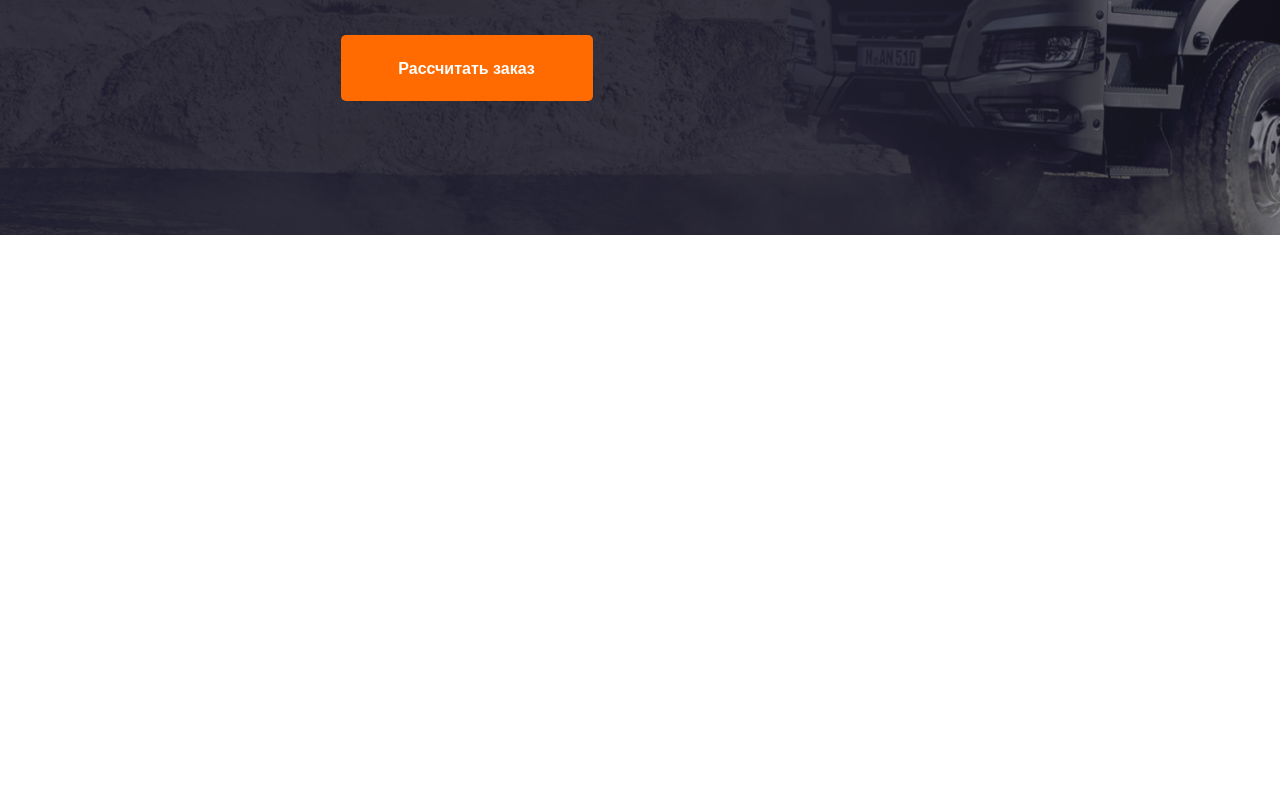
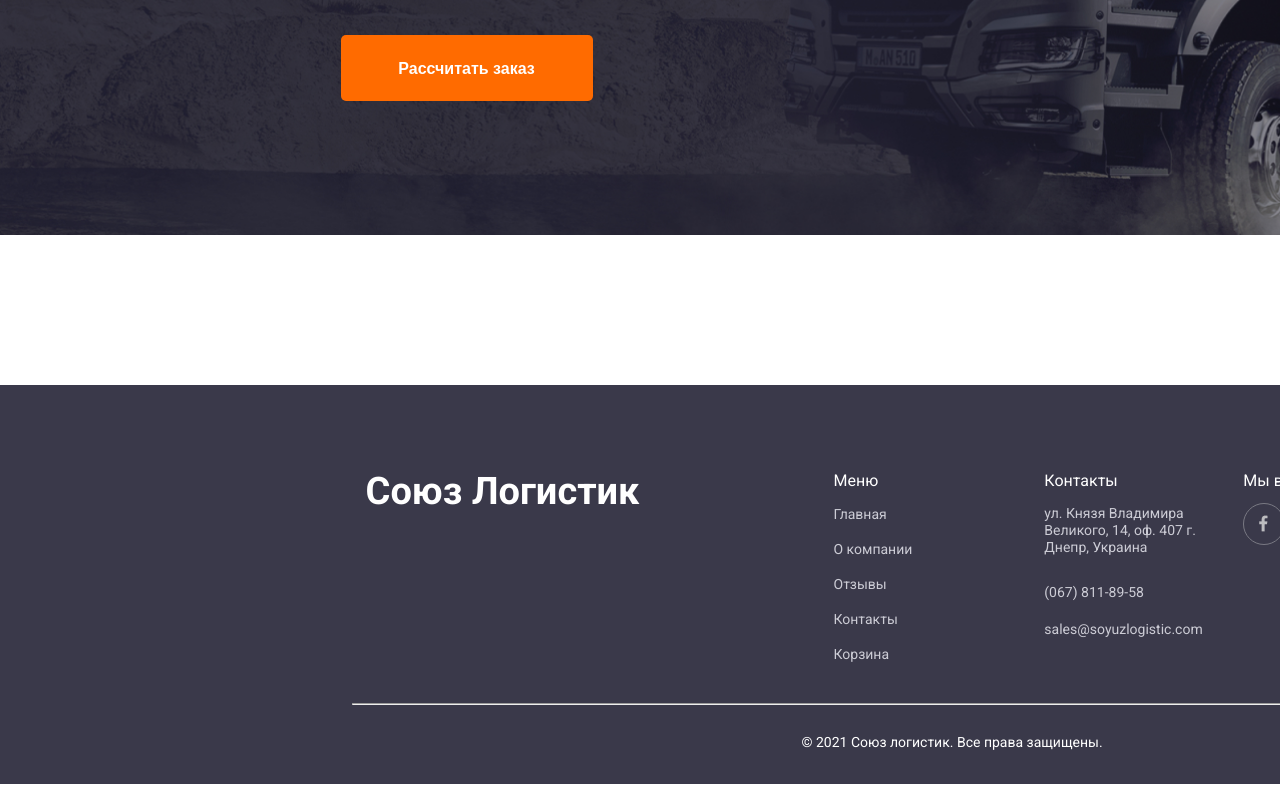
Before and after one commit to ingashevv/Union, a plain HTML site: page index.html in a window 1280 px wide. Shown: the part 3450-4242 px from the top of the page. Before the commit the page ends 3693 px from the top, so only its background shows below. Drawn offline with nearby package versions, Linux system fonts and the light colour scheme; files that its build step writes are made by us from their sources.

Commit message:
added footer

```diff
--- a/css/style.css
+++ b/css/style.css
@@ -378,6 +378,7 @@ body {
     height: 661px;
     width: 1925px;
     margin-left: -30px;
+    margin-bottom: 150px;
 }
 
 .transport__inner {
@@ -458,3 +459,138 @@ body {
     width: 137px;
     height: 42px;
 }
+
+.footer {
+    background-color: #3A394A;
+    width: 1903px;
+    margin-left: -8px;
+}
+
+.footer__content {
+    display: flex;
+}
+
+.footer__logo {
+    padding-top: 88px;
+    width: 302px;
+    height: 36px;
+    font-weight: 700;
+    font-size: 38px;
+    line-height: 36px;
+    text-align: center;
+    color: #FFFFFF;
+}
+
+.footer__menu-title {
+    width: 48px;
+    height: 15px;
+    font-weight: 400;
+    font-size: 16px;
+    line-height: 15px;
+    color: #FFFFFF;
+    margin-left: 180px;
+    margin-top: 88px;
+}
+
+.footer__menu-list li {
+    list-style: none;
+    height: 35px;
+}
+
+.footer__menu-list li a {
+    text-decoration: none;
+    width: 113px;
+    font-weight: 400;
+    font-size: 14px;
+    color: #CCCCD5;
+}
+
+.footer__menu-list ul {
+    margin-left: 140px;
+}
+
+.footer__contacts {
+    margin-top: 88px;
+    margin-left: 132px;
+}
+
+.footer__contacts-title {
+    width: 80px;
+    height: 15px;
+    font-weight: 400;
+    font-size: 16px;
+    line-height: 15px;
+    color: #FFFFFF;
+
+}
+
+.footer__contacts-street {
+    width: 199px;
+    height: 51px;
+    font-weight: 400;
+    font-size: 14px;
+    line-height: 17px;
+    color: #CCCCD5;
+    margin-top: 17px;
+}
+
+.footer__contacts-phone {
+    width: 109px;
+    height: 13px;
+    font-weight: 400;
+    font-size: 14px;
+    line-height: 13px;
+    color: #CCCCD5;
+    margin-top: 30px;
+}
+
+.footer__contacts-email {
+    width: 172px;
+    height: 13px;
+    font-weight: 400;
+    font-size: 14px;
+    line-height: 13px;
+    color: #CCCCD5;
+    margin-top: 24px;
+}
+
+.footer__social {
+    margin-top: 88px;
+}
+
+.footer__social-title {
+    width: 122px;
+    height: 15px;
+    font-weight: 400;
+    font-size: 16px;
+    line-height: 15px;
+    color: #FFFFFF;
+}
+
+.footer__social-link {
+    width: 40px;
+    height: 40px;
+    background-color: #3A394A;
+    border: 1px solid #797983;
+    border-radius: 50%;
+    position: relative;
+    margin-top: 15px;
+}
+
+.footer__social-link img {
+    position: absolute;
+    top: 10px;
+    left: 10px;
+}
+
+.footer__end {
+    margin-top: 31px;
+    width: 322px;
+    height: 13px;
+    font-weight: 300;
+    font-size: 14px;
+    line-height: 13px;
+    color: #FFFFFF;
+    margin-left: 450px;
+    padding-bottom: 35px;
+}
--- a/index.html
+++ b/index.html
@@ -191,7 +191,44 @@
             </div>
         </div>
     </section>
-
+    <footer class="footer">
+        <div class="container">
+            <div class="footer__inner">
+                <div class="footer__content">
+                    <div class="footer__logo">Cоюз Логистик</div>
+                    <div class="footer__menu">
+                        <div class="footer__menu-title">Меню</div>
+                        <div class="footer__menu-list">
+                            <ul>
+                                <li><a href="#">Главная</a></li>
+                                <li><a href="#">О компании</a></li>
+                                <li><a href="#">Отзывы</a></li>
+                                <li><a href="#">Контакты</a></li>
+                                <li><a href="#">Корзина</a></li>
+                            </ul>
+                        </div>
+                    </div>
+                    <div class="footer__contacts">
+                        <div class="footer__contacts-title">Контакты</div>
+                        <div class="footer__contacts-street">
+                            ул. Князя Владимира Великого, 14, оф. 407
+                            г. Днепр, Украина
+                        </div>
+                        <div class="footer__contacts-phone">(067) 811-89-58</div>
+                        <div class="footer__contacts-email">sales@soyuzlogistic.com</div>
+                    </div>
+                    <div class="footer__social">
+                        <div class="footer__social-title">Мы в соцсетях</div>
+                        <div class="footer__social-link">
+                            <img src="images/facebook.png">
+                        </div>
+                    </div>
+                </div>
+                <hr>
+                <div class="footer__end">© 2021 Союз логистик. Все права защищены.</div>
+            </div>
+        </div>
+    </footer>
 
 
 
```
Also changed, not shown: images/facebook.png (added).
